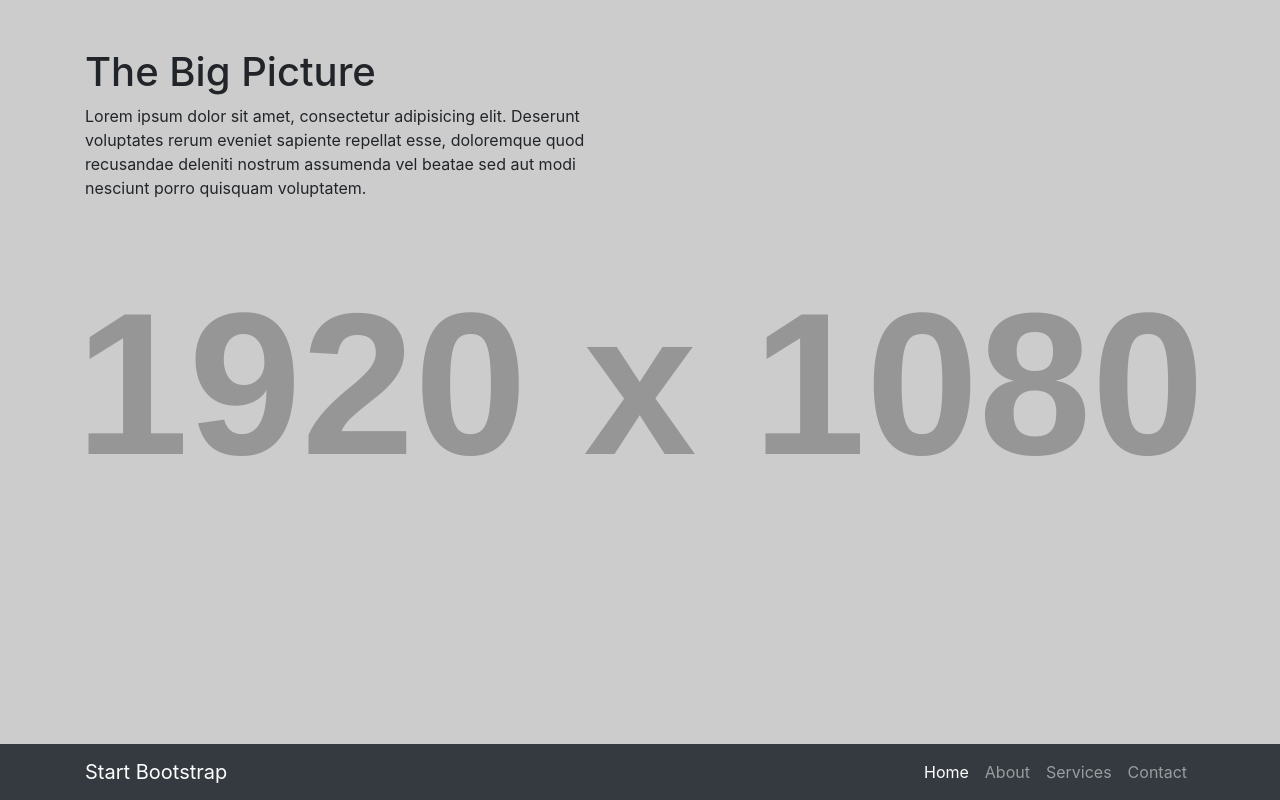
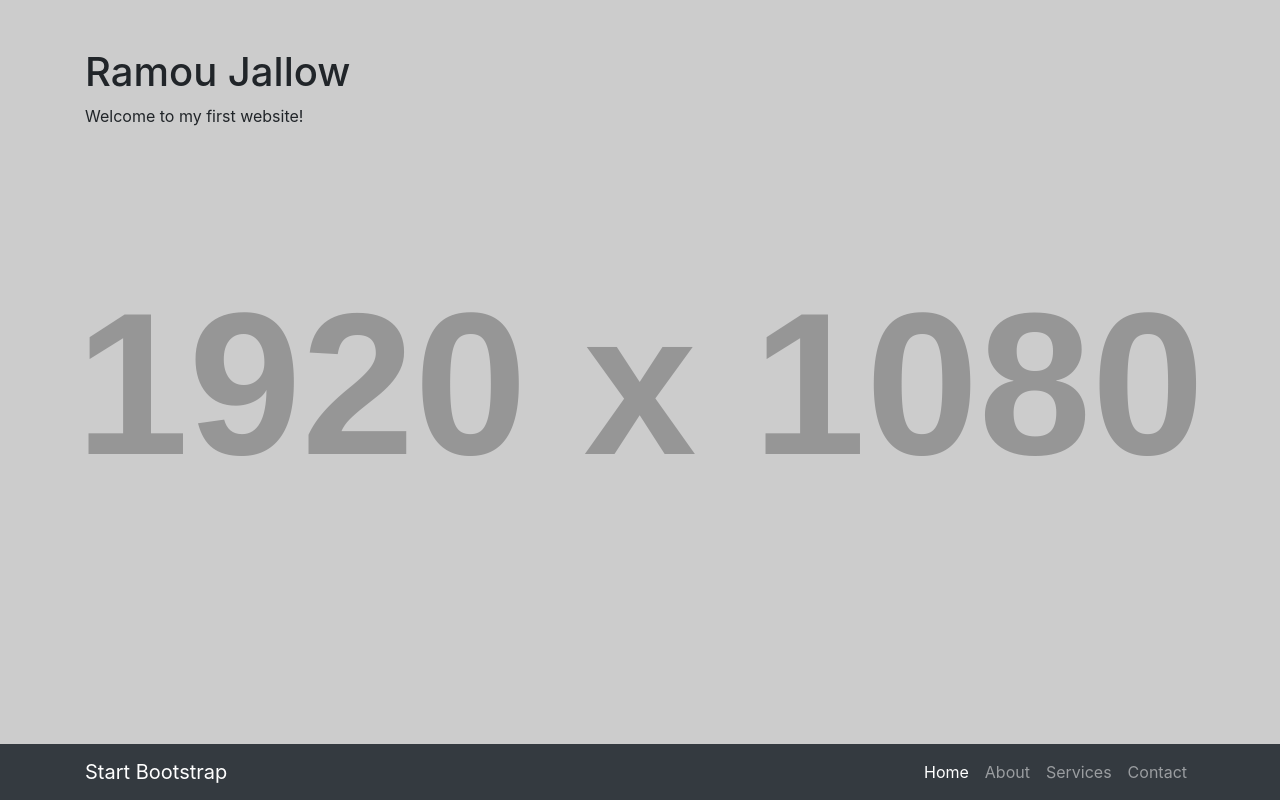
Before and after one commit to RamouJ/ramouj.github.io, a website: page index.html in a window 1280 px wide. Drawn offline with Linux system fonts and the light colour scheme; placeholder pictures from the web are drawn by us.

Commit message:
Update index.html

```diff
--- a/index.html
+++ b/index.html
@@ -8,7 +8,7 @@
   <meta name="description" content="">
   <meta name="author" content="">
 
-  <title>The Big Picture - Start Bootstrap Template</title>
+  <title>Ramou Jallow</title>
 
   <!-- Bootstrap core CSS -->
   <link href="vendor/bootstrap/css/bootstrap.min.css" rel="stylesheet">
@@ -53,8 +53,8 @@
     <div class="container">
       <div class="row">
         <div class="col-lg-6">
-          <h1 class="mt-5">The Big Picture</h1>
-          <p>Lorem ipsum dolor sit amet, consectetur adipisicing elit. Deserunt voluptates rerum eveniet sapiente repellat esse, doloremque quod recusandae deleniti nostrum assumenda vel beatae sed aut modi nesciunt porro quisquam voluptatem.</p>
+          <h1 class="mt-5">Ramou Jallow</h1>
+          <p>Welcome to my first website!</p>
         </div>
       </div>
     </div>
```
